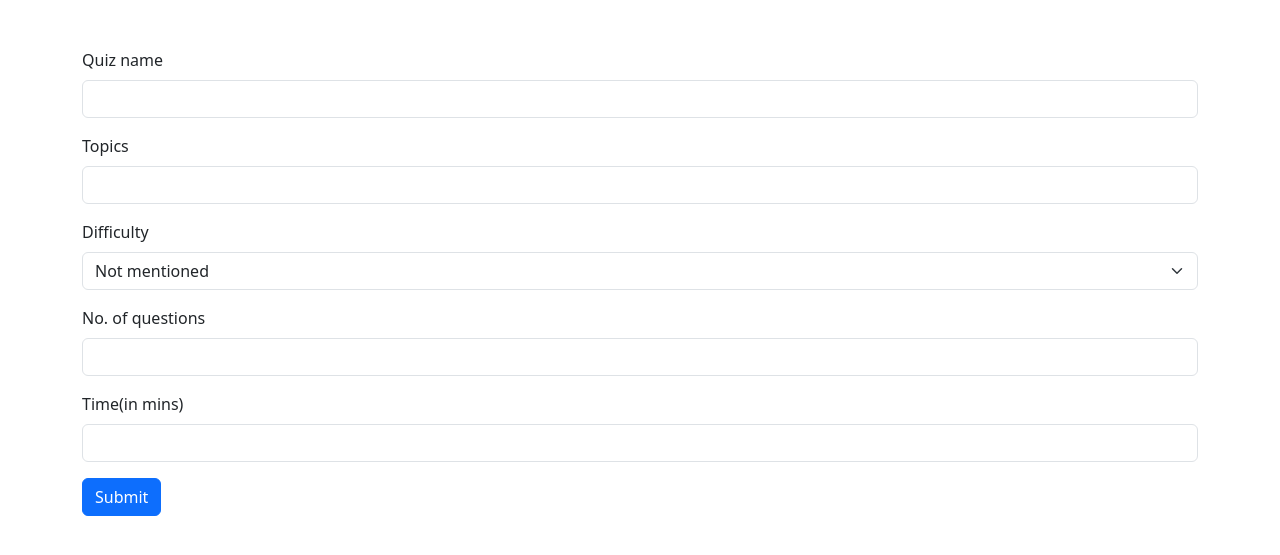
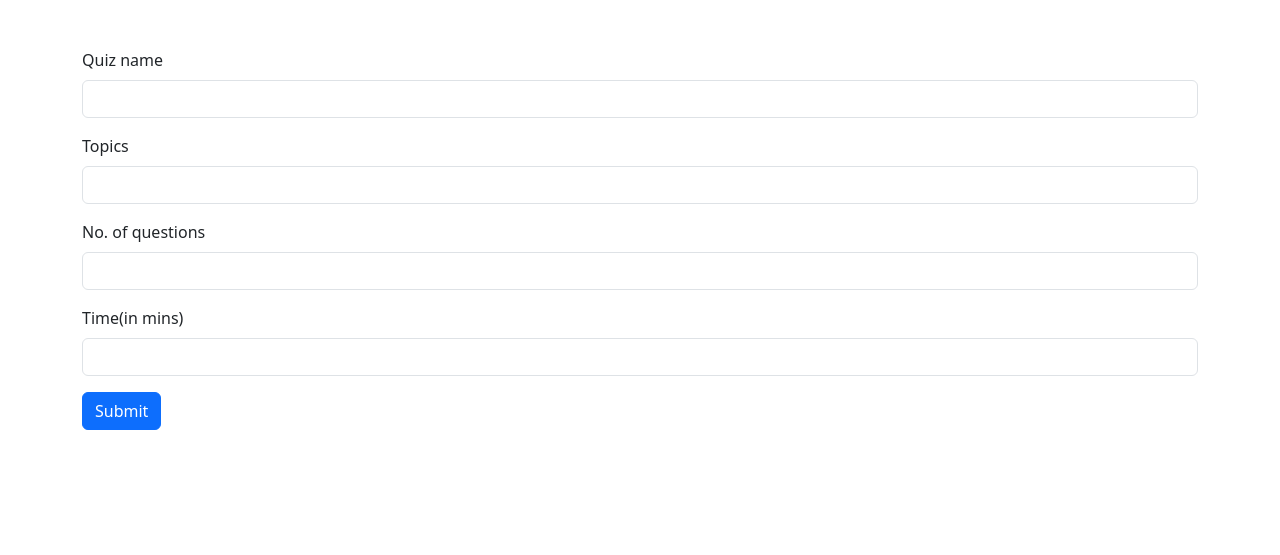
Before and after one commit to rsk9607/IIT-I-Quiz-Website, a Django app: page /create in a window 1280 px wide. Shown: the top 555 px of the page. Run offline with Django 4.2, Linux system fonts and the light colour scheme.

Commit message:
create quiz1.1

```diff
--- a/quiz/quiz_website/quizocrats/templates/createquiz.html
+++ b/quiz/quiz_website/quizocrats/templates/createquiz.html
@@ -19,13 +19,7 @@
               <label for="exampleInputPassword1" class="form-label">Topics</label>
               <input type="text" name="topics" class="form-control" id="exampleInputPassword1">
             </div>
-            <label for="select1" class="form-label">Difficulty</label>
-            <select class="form-select mb-3" name="diff" id="select1" aria-label="Default select example">
-                <option selected>Not mentioned</option>
-                <option value="1">Easy</option>
-                <option value="2">Medium</option>
-                <option value="3">Difficult</option>
-            </select>
+
             <div class="mb-3">
                 <label for="exampleInputPassword2" class="form-label">No. of questions</label>
                 <input type="number" name="que" class="form-control" id="exampleInputPassword2">
--- a/quiz/quiz_website/quizocrats/templates/quizzesactive.html
+++ b/quiz/quiz_website/quizocrats/templates/quizzesactive.html
@@ -27,7 +27,7 @@
           <p class="card-text">
             <ul class="list-group">
                 <li class="list-group-item"><h6>Topics: {{x.topics}}</h6></li>
-                <li class="list-group-item"><h6>Difficulty: {{x.difficulties}}</h6></li>
+
                 <li class="list-group-item"><h6>No. of questions: {{x.questions}}</h6></li>
                 <li class="list-group-item"><h6>Time: {{x.time}}</h6></li>
               </ul>
--- a/quiz/quiz_website/quizocrats/views.py
+++ b/quiz/quiz_website/quizocrats/views.py
@@ -169,10 +169,10 @@ def create(request):
   if request.method=='POST':
     name=request.POST.get('quizname')
     topics=request.POST.get('topics')
-    diffi=request.POST.get('diff')
+
     questions=request.POST.get('que')
     time=request.POST.get('time')
-    quiz=quizzes(quiz_name=name,topics=topics,difficulty=diffi,questions=questions,time=time)
+    quiz=quizzes(quiz_name=name,topics=topics,questions=questions,time=time)
     quiz.save()
     return redirect(home)
   return render(request,'createquiz.html')
```
Also changed, not shown: quiz/quiz_website/quizocrats/models.py (+2 -7 lines), quiz/quiz_website/db.sqlite3.
